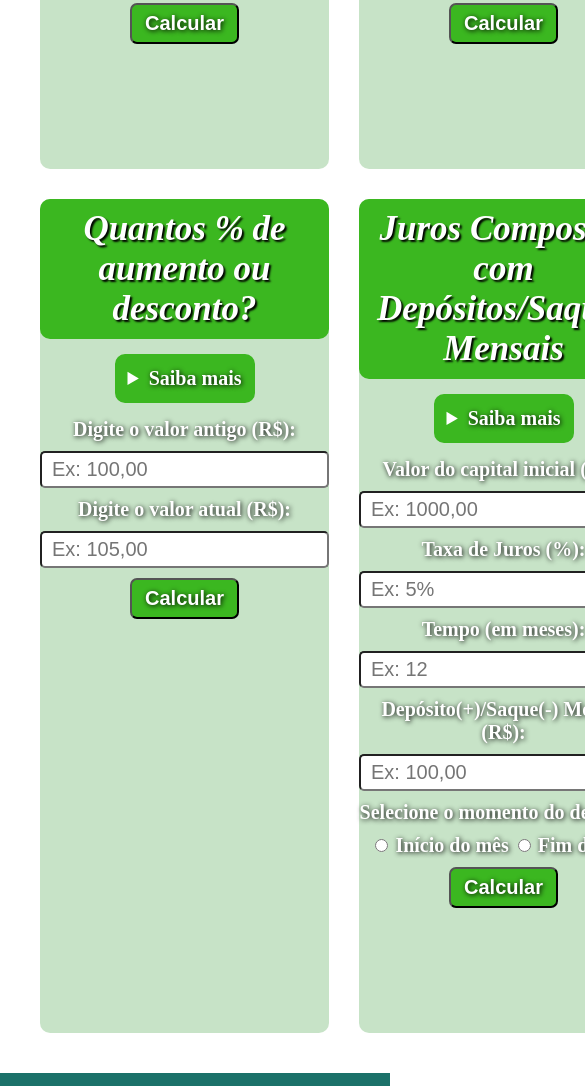
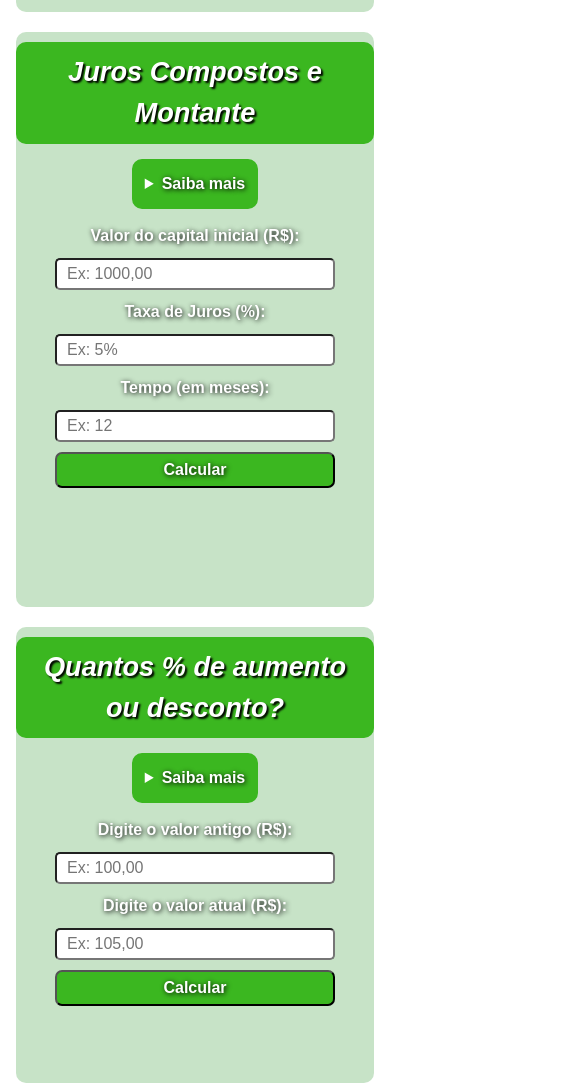
Before and after one commit to anamarih732/Calculos, a plain HTML site: page Pages/financas.html in a window 390 px wide. Shown: the part 634-1720 px from the top of the page, 585 px wide, since content can reach past the window. Drawn offline with Linux system fonts and the light colour scheme.

Commit message:
feat: implementa responsividade para diferentes tipos de tela

```diff
--- a/CSS/global.css
+++ b/CSS/global.css
@@ -6,9 +6,9 @@ body {
     text-align: center;
 }
 :root {
-    --fonte-titulo: 60px;
-    --fonte-texto: 35px;
-    --fonte-p: 20px;
+    --fonte-titulo: clamp(2.2rem, 4vw, 3.8rem);
+    --fonte-texto: clamp(1.7rem, 2.5vw, 2.3rem);
+    --fonte-p: clamp(1rem, 1.5vw, 1.35rem);
     --borda: 10px;
     --lilas: rgb(210, 99, 210);
     --verde: rgb(59, 183, 32);
@@ -20,6 +20,17 @@ body {
     --branco: white;
 }
 
+* {
+    box-sizing: border-box;
+}
+
+body {
+    margin: 0;
+    text-align: center;
+    font-family: Arial, Helvetica, sans-serif;
+    line-height: 1.5;
+}
+
 h1 {
     font-size: var(--fonte-titulo);
     text-shadow: 2px 2px 2px black;
@@ -27,7 +38,7 @@ h1 {
     color: var(--branco);
     font-weight: bold;
     background: var(--verde-musgo);
-    padding: 20px;
+    padding: 20px clamp(16px, 4vw, 40px);
     margin-top: 0;
 }
 
@@ -40,12 +51,13 @@ h2 {
     border-radius: var(--borda);
 }
 .texto {
-    font-size: var(--fonte-texto);
+    font-size: clamp(1.1rem, 2vw, 1.8rem);
     color: var(--branco);
+    margin-top: 10px;
 }
 .opcoes {
     display: grid;
-    grid-template-columns: 1fr 1fr 1fr;
+    grid-template-columns: repeat(3, minmax(0, 1fr));
     margin: 70px 80px;
     align-items: center;
     gap: 60px;
@@ -57,8 +69,8 @@ h2 {
     justify-content: center;
     border-radius: var(--borda);
     box-shadow: 2px 2px 2px gray;
-    height: 150px;
-
+    min-height: 150px;
+    padding: 20px;
 }
 .opcoes a {
     text-decoration: none;
@@ -70,7 +82,7 @@ footer {
     background: rgb(27, 113, 105);
     color: var(--branco);
     padding: 5px;
-    font-size: 20px;
+    font-size: clamp(1rem, 1.2vw, 1.25rem);
     align-items: center;
 }
 .vermelho {
@@ -143,6 +155,8 @@ details {
 
 input {
     width: fit-content;
+    min-width: 180px;
+    max-width: 100%;
     padding: 5px 10px;
     font-size: var(--fonte-p);
     border-radius: 5px;
@@ -157,6 +171,41 @@ form {
     flex-flow: column wrap;
     row-gap: 10px;
     align-items: center;
+    width: 100%;
+}
+
+#data_depostito {
+    display: flex;
+    flex-wrap: wrap;
+    justify-content: center;
+    align-items: center;
+    gap: 14px 18px;
+    width: 100%;
+    max-width: 420px;
+    margin: 0 auto;
+    padding: 8px 0;
+}
+
+#data_depostito label {
+    display: inline-flex;
+    align-items: center;
+    justify-content: center;
+    gap: 8px;
+    min-width: 160px;
+    font-size: var(--fonte-p);
+    color: var(--branco);
+    text-shadow: 1px 1px 5px var(--preto);
+    font-weight: bold;
+    cursor: pointer;
+    text-align: center;
+}
+
+input[type="radio"] {
+    width: 18px;
+    height: 18px;
+    min-width: 18px;
+    margin: 0;
+    accent-color: var(--verde-musgo);
 }
 
 .resposta {
@@ -173,4 +222,73 @@ form {
     padding: 10px;
     border-radius: var(--borda);
     margin: 40px;
-};
+}
+
+@media (max-width: 900px) {
+    .opcoes {
+        grid-template-columns: repeat(2, minmax(0, 1fr));
+        margin: 40px 24px;
+        gap: 24px;
+    }
+
+    .geral {
+        grid-template-columns: 1fr;
+        margin: 20px 16px;
+        gap: 20px;
+    }
+
+    .card {
+        min-height: unset;
+    }
+}
+
+@media (max-width: 520px) {
+    h1 {
+        padding: 18px 12px;
+    }
+
+    .texto {
+        font-size: 1.1rem;
+    }
+
+    .opcoes {
+        grid-template-columns: 1fr;
+        margin: 20px 16px;
+        gap: 16px;
+    }
+
+    .botao {
+        min-height: 110px;
+        padding: 14px;
+    }
+
+    .opcoes a {
+        font-size: clamp(1.2rem, 5vw, 1.8rem);
+    }
+
+    .card {
+        padding: 10px 0;
+    }
+
+    input,
+    button {
+        width: min(100%, 280px);
+    }
+
+    form {
+        padding: 0 10px;
+    }
+
+    #data_depostito {
+        flex-direction: column;
+        align-items: center;
+        gap: 10px;
+        max-width: 100%;
+    }
+
+    #data_depostito label {
+        width: 100%;
+        justify-content: center;
+        min-width: 0;
+    }
+}
```
Also changed, not shown: index.html (+6 -6 lines).
